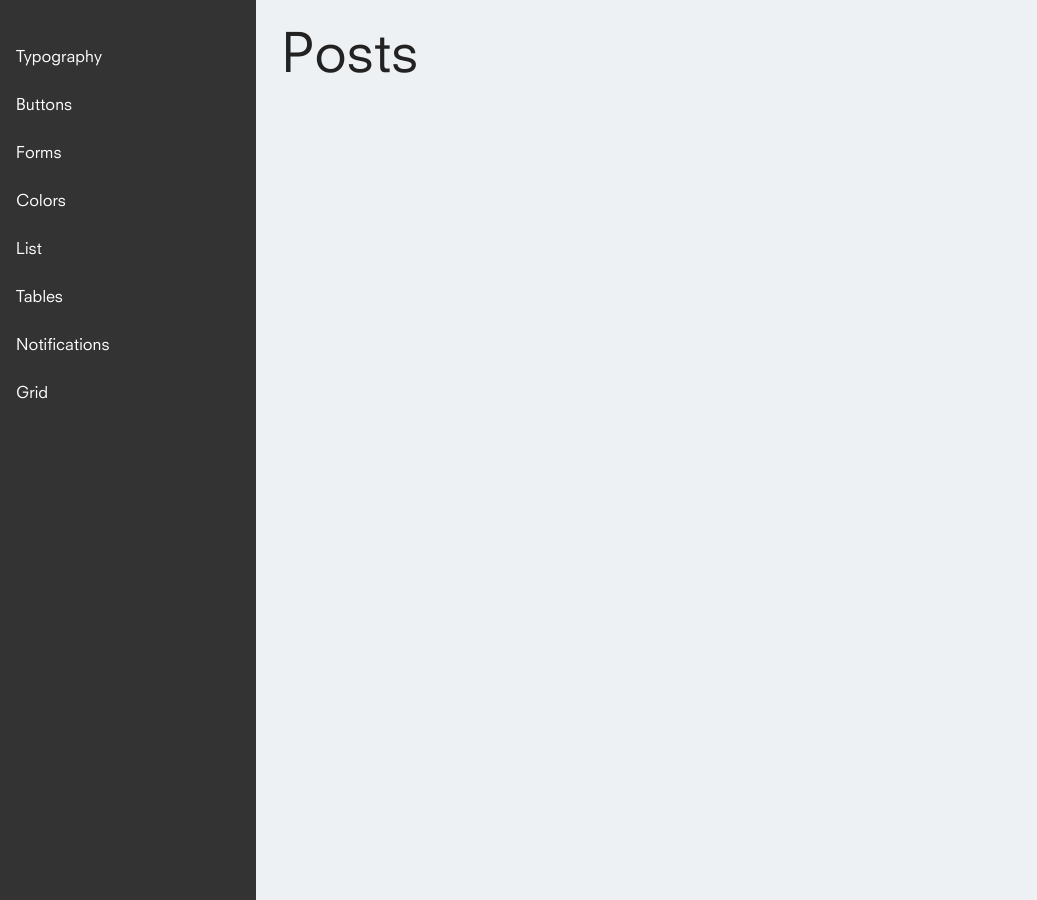
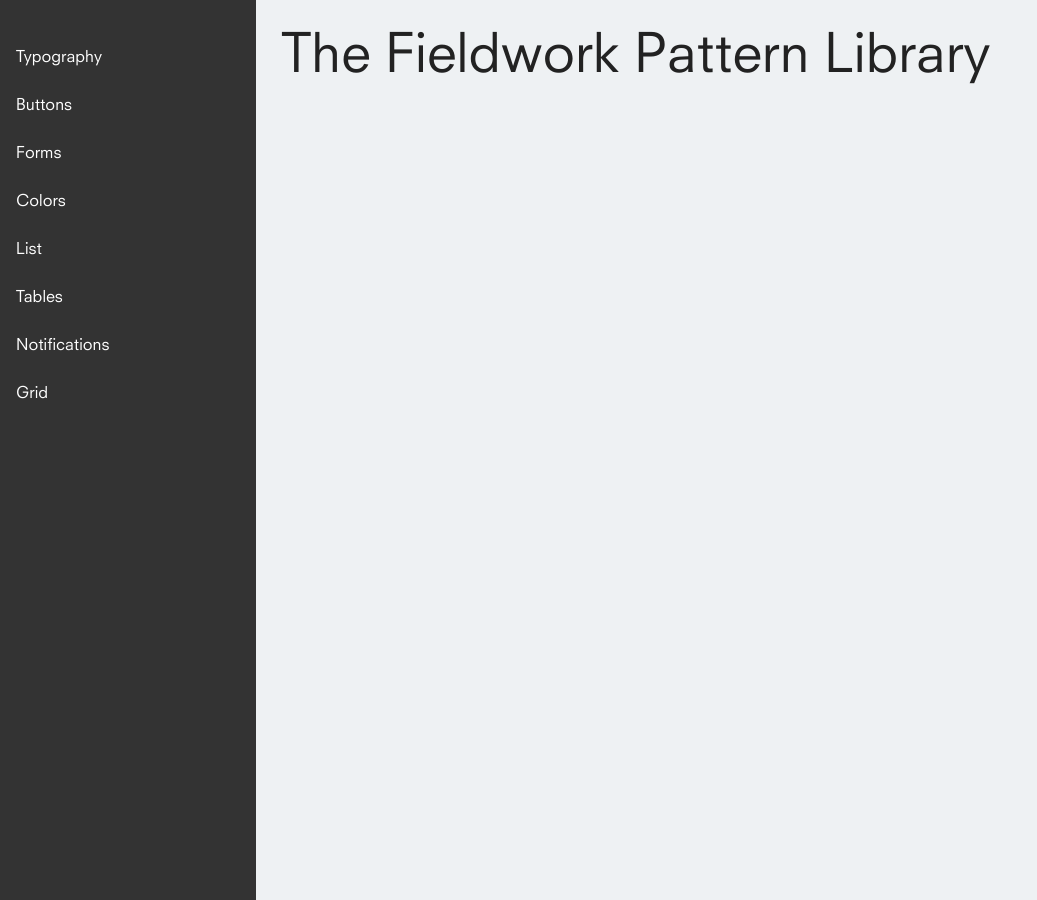
Before and after one commit to EMT/patterns, a Jekyll site: the page built from index.html, in a window 1280 px wide. Shown: the whole page, without its empty margins (0-1037 px from the left). Built offline with Jekyll 4.4.1, drawn with Linux system fonts in a browser that asks for light colours.

Commit message:
Add basic index page

```diff
--- a/index.html
+++ b/index.html
@@ -3,9 +3,5 @@ layout: default
 ---
 
 <div class="home">
-
-  <h1>Posts</h1>
-
-
-
+	<h1>The Fieldwork Pattern Library</h1>
 </div>
```
